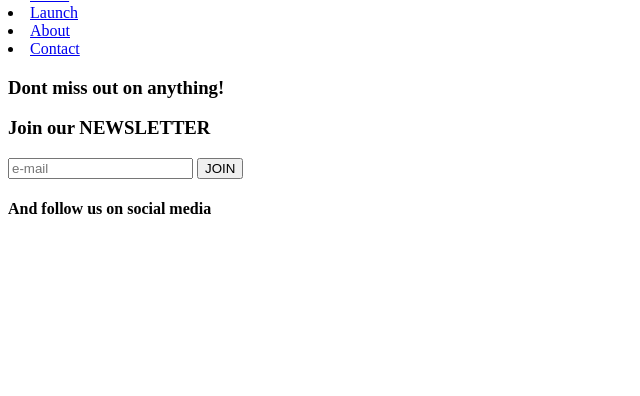
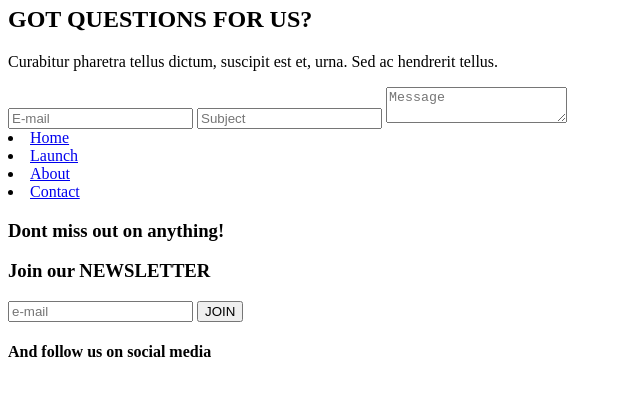
Before and after one commit to sljovshin/NoroffProjectExamFall2019, a plain HTML site: page HTML/contact.html in a window 1280 px wide. Shown: the part 58-454 px from the top of the page, without its empty margins (0-640 px from the left). Drawn offline with Linux system fonts and the light colour scheme.

Commit message:
Update contact.html
added contact page content

```diff
--- a/HTML/contact.html
+++ b/HTML/contact.html
@@ -12,7 +12,17 @@
         <div id="menuburger">-br-</div>
     </head>
     <main>
-
+        <section>
+            <h1>GOT QUESTIONS FOR US?</h1>
+            <P>Curabitur pharetra tellus dictum, suscipit est et, urna. Sed ac hendrerit tellus.</P>
+        </section>
+        <section>
+            <form action="" method="post">
+                <input type="email" name="eMail" id="e-mail" placeholder="E-mail">
+                <input type="text" name="subject" id="subject" placeholder="Subject">
+                <textarea name="message" id="message" placeholder="Message"></textarea>
+            </form>
+        </section>
     </main>
     <!-- #region menu panel-->
     <section id="menu_panel">
```
